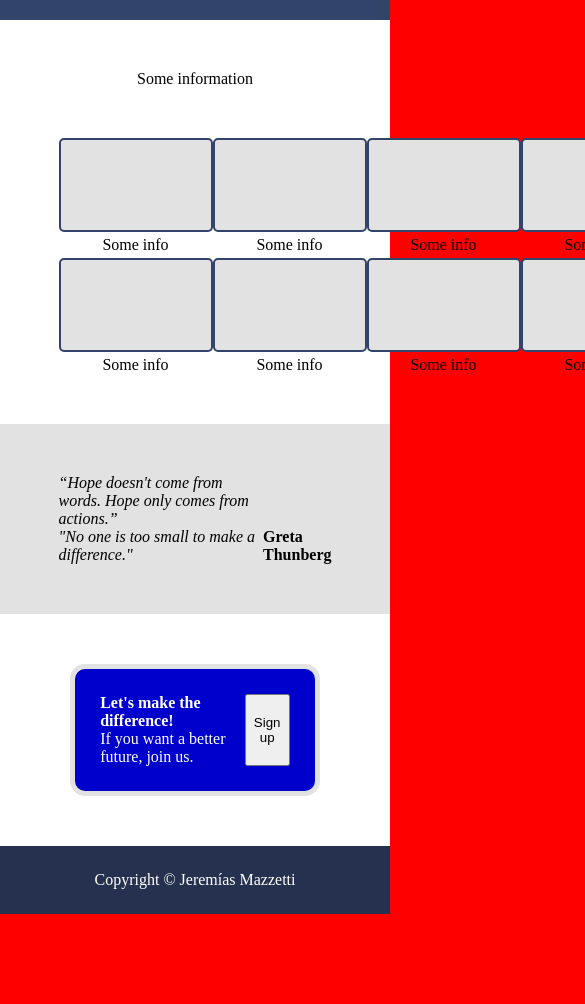
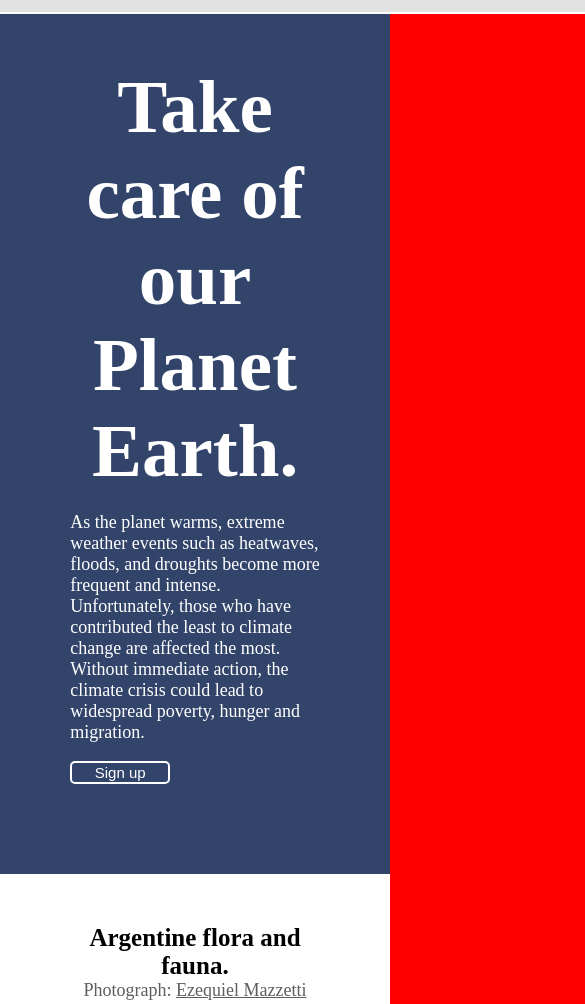
Before and after one commit to jkmazzetti/landing-page, a plain HTML site: page index.html in a window 390 px wide. Shown: the part 500-1504 px from the top of the page, 585 px wide, since content can reach past the window. Before the commit the page ends 1414 px from the top, so only its background shows below. Drawn offline with Linux system fonts and the light colour scheme.

Commit message:
style, done

```diff
--- a/index.html
+++ b/index.html
@@ -14,18 +14,18 @@
 
     <div class="hero">
         <div class="header">
-            <div class="header-logo">Header Logo</div>
+            <div class="header-logo"><img class="social-media" src="resources/images/icon.png" alt="web-logo"> Life is good!</div>
             <ul class="header-links">
-                <li>header link one</li>
-                <li>header link two</li>
-                <li>header link three</li>
+                <li><a href='https://www.freepik.es/vectores/logo' target="_blank"><img class="social-media" src="resources/images/linkedin.png" alt="Linkedin"></a></li>
+                <li><a href='https://www.freepik.es/vectores/logo' target="_blank"><img class="social-media" src="resources/images/twitter.png" alt="twitter"></a></li>
+                <li><a href='https://www.freepik.es/vectores/logo' target="_blank"><img class="social-media" src="resources/images/facebook.png" alt="facebook"></a></li>
             </ul>
         </div>
         <div class="header-content">
 
             <div class="header-left">
-                <div class="header-title">This web site is awesome</div>
-                <div class="header-info">This website has some subtext...</div>
+                <div class="header-title">Take care of our Planet Earth.</div>
+                <div class="header-info">As the planet warms, extreme weather events such as heatwaves, floods, and droughts become more frequent and intense. Unfortunately, those who have contributed the least to climate change are affected the most. Without immediate action, the climate crisis could lead to widespread poverty, hunger and migration.</div>
                 <button class="header-button" type="button">Sign up</button>
             </div>
             <div class="header-right">
@@ -34,7 +34,7 @@
         </div>
     </div>
     <div class="info">
-        <div class="info-title">Some information</div>
+        <div class="info-title">Argentine flora and fauna.<div class="credits">Photograph: <u>Ezequiel Mazzetti</u></div></div>
         <div class="info-gallery">
             <div class="gallery-row">
                 <div class="item">
@@ -89,7 +89,7 @@
 
         </div>
     </div>
-    <div class="copyright">Copyright © Jeremías Mazzetti</div>
+    <div class="copyright">Copyright © The Odin Project - Jeremías Mazzetti</div>
 
 </body>
 
--- a/resources/style/style.css
+++ b/resources/style/style.css
@@ -1,16 +1,19 @@
-body{
-    padding:0;
+body {
+  padding: 0;
   margin: 0;
   background: red;
 }
-link{
+.social-media {
+    width: 40px;
+}
+link {
   text-decoration: none;
 }
-.hero{
+.hero {
   background: #33446b;
   color: #ffffff;
 }
-.header{
+.header {
   background: #25314e;
   display: flex;
   padding-left: 18vw;
@@ -18,111 +21,249 @@ link{
   justify-content: space-between;
   align-items: center;
 }
-.header-links{
+.header-links {
   display: flex;
   justify-content: space-between;
-    gap:20px;
+  gap: 20px;
   list-style-type: none;
 }
-.header-left{
+.header-left {
   display: flex;
   flex-direction: column;
-    gap:18px;
+  max-width:800px;
+  gap: 18px;
 }
-.header-right{
+.header-title {
+  font-weight: bold;
+  font-size: 58px;
+}
+.header-content {
+  font-size: 18px;
+}
+.header-button {
+  background: #33446b;
+  color: #ffffff;
+  border-radius: 5px;
+  border-style: solid;
+  border-color: #ffffff;
+  text-align: center;
+  font-size: 15px;
+  max-width: 100px;
+}
+.header-right {
   background: #e2e2e2;
-    width:1000px;
-    height:250px;
+  width: 800px;
+  height: 400px;
+  min-width: 800px;
   border-style: solid;
   border-radius: 5px;
   border-color: #ffffff;
-    border-width: 2px ;
+  border-width: 2px;
 }
-.header-content{
+.header-content {
   display: flex;
-    align-items: center;
+  align-items: top;
   gap: 50px;
   padding-left: 18vw;
   padding-right: 18vw;
-
   padding-top: 90px;
   padding-bottom: 90px;
 }
-.info{
+.info {
   display: flex;
   flex-direction: column;
   text-align: center;
   background: #ffffff;
   padding-left: 15vw;
   padding-right: 15vw;
-    padding-top:50px;
-    padding-bottom:50px;
+  padding-top: 50px;
+  padding-bottom: 50px;
   gap: 50px;
 }
-.gallery-row{
+.info-title{
+    font-size: 25px;
+    font-weight: bold;
+}
+
+.credits {
+    font-size:18px;
+    font-weight: normal ;
+    color: #5e5e5e;
+}
+.gallery-row {
   display: flex;
-    justify-content:space-between;
+  justify-content: space-between;
 }
-.item{
+.item {
   display: flex;
   flex-direction: column;
+  align-items: center;
   gap: 4px;
 }
-.item-img{
+.item-img {
   background: #e2e2e2;
   border-style: solid;
   border-radius: 5px;
-    border-color: #33446b;
-    border-width: 2px ;
-    width:150px;
-    height:90px;
+  border-color: #33446b9c;
+  border-width: 4px;
+  width: 250px;
+  height: 150px;
 }
-.info-gallery{
+.info-title {
+  font-size: 25px;
+}
+.info-gallery {
   display: flex;
   flex-direction: column;
-    gap: 4px;
+  gap: 25px;
 }
-.quote{
+.quote {
   display: flex;
   align-items: flex-end;
   justify-content: space-between;
-    padding-left: 15vw;
-    padding-right: 15vw;
-    padding-top:50px;
-    padding-bottom:50px;
+  padding-left: 25vw;
+  padding-right: 25vw;
+  padding-top: 50px;
+  padding-bottom: 50px;
   background: #e2e2e2;
 }
-.quote-content{
+.quote-content {
   font-style: italic;
+  font-size: 28px;
 }
-.author{
+.author {
   font-weight: bold;
+  font-size: 20px;
 }
-.join-us{
+.join-us {
   background-color: #ffffff;
-    padding-top:50px;
-    padding-bottom:50px;
-    padding-left: 18vw;
-    padding-right: 18vw;
+  padding-top: 50px;
+  padding-bottom: 50px;
+  padding-left: 30vw;
+  padding-right: 30vw;
 }
-.join-content{
+.join-content {
   color: #ffffff;
-    background-color: #0000CC;
+  background-color: #0000cc;
   border-style: solid;
   border-color: #e2e2e2;
   border-radius: 15px;
   border-width: 5px;
-    padding:25px;
-    display:flex;
+  padding: 25px;
+  padding-left: 50px;
+  padding-right: 50px;
+  display: flex;
   justify-content: space-between;
-
 }
-.join-title{
+.join-left {
+  font-size: 20px;
+}
+.join-title {
+  font-size: 25px;
   font-weight: bold;
 }
-.copyright{
+.join-button {
+  background: #ffffff;
+  color: #004cff;
+  border-radius: 5px;
+  border-style: solid;
+  border-color: #004cff;
+  text-align: center;
+  font-size: 18px;
+  width: 150px;
+}
+.copyright {
   background: #25314e;
   color: #ffffff;
   padding: 25px;
   text-align: center;
 }
+@media (max-width: 1250px) {
+  .header-content {
+    display: flex;
+    flex-direction: column-reverse;
+    align-items: center;
+  }
+  .header-title {
+    text-align: center;
+    font-weight: bold;
+    font-size: 75px;
+  }
+  .header-left {
+    display: flex;
+    flex-direction: column;
+    gap: 18px;
+    align-content: center;
+  }
+  .header-right {
+    background: #e2e2e2;
+    width: 680px;
+    height: 340px;
+    border-style: solid;
+    border-radius: 5px;
+    border-color: #ffffff;
+    border-width: 2px;
+  }
+
+  .gallery-row {
+    margin-top: -10px;
+    display: flex;
+    flex-direction: column;
+    gap: 15px;
+  }
+  .item {
+    display: flex;
+    align-content: center;
+  }
+  .item-img {
+    background: #e2e2e2;
+    border-style: solid;
+    border-radius: 5px;
+    border-color: #33446b9c;
+    border-width: 4px;
+    width: 500px;
+    height: 300px;
+  }
+  .info-title {
+    margin-bottom: 10px;
+  }
+
+  .quote-content {
+    font-style: italic;
+    font-size: 20px;
+  }
+  .author {
+    font-weight: bold;
+    font-size: 14px;
+  }
+  .join-content {
+    color: #ffffff;
+    background-color: #0000cc;
+    border-style: solid;
+    border-color: #e2e2e2;
+    border-radius: 15px;
+    border-width: 5px;
+    padding: 25px;
+    padding-left: 25px;
+    padding-right: 25px;
+    display: flex;
+    justify-content: space-between;
+  }
+  .join-left {
+    font-size: 12px;
+  }
+  .join-title {
+    font-size: 18px;
+    font-weight: bold;
+  }
+  .join-button {
+    background: #ffffff;
+    color: #004cff;
+    border-radius: 5px;
+    border-style: solid;
+    border-color: #004cff;
+    text-align: center;
+    font-size: 12px;
+    width: 100px;
+  }
+}
```
Also changed, not shown: resources/images/facebook.png (added), resources/images/linkedin.png (added), resources/images/twitter.png (added). Lines whose indentation alone changed are shown as unchanged.
